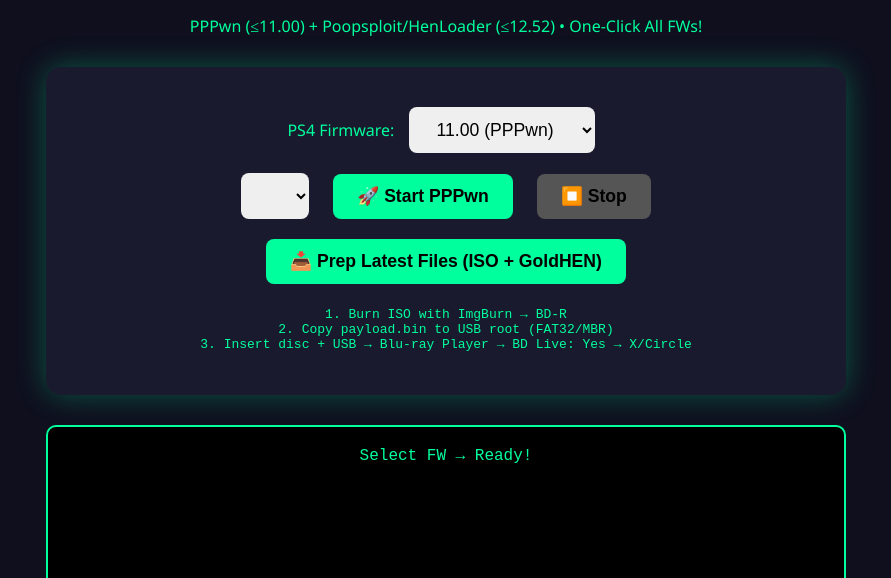
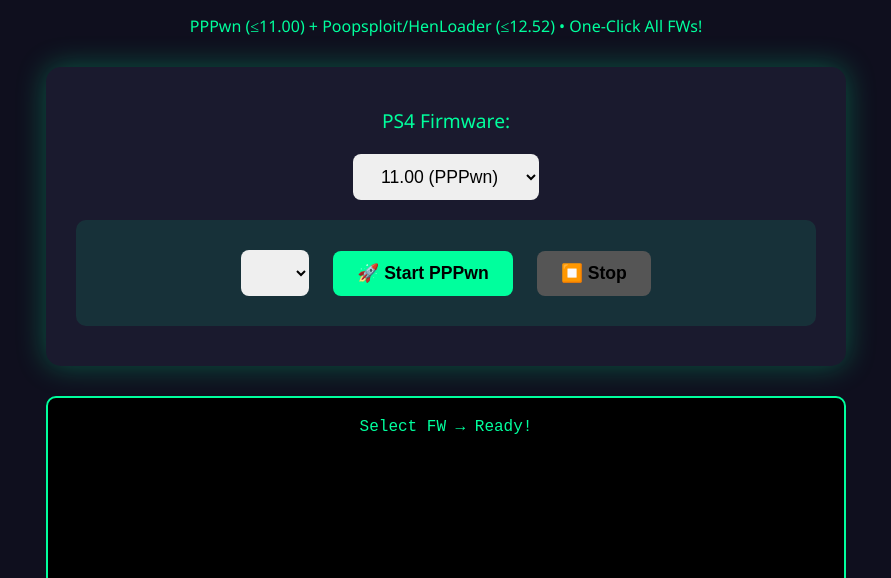
Before and after one commit to willysthecreator/PPPwn-WebUI, a plain HTML site: page index.html in a window 1280 px wide. Shown: the part 222-800 px from the top of the page, without its empty margins (194-1085 px from the left). Drawn offline with Linux system fonts and the light colour scheme; no server answers.

Commit message:
v2.0 – New styling for AIO panels

```diff
--- a/style.css
+++ b/style.css
@@ -4,6 +4,11 @@ h1{font-family:'Orbitron',sans-serif;font-size:3.5rem;text-shadow:0 0 20px #00ff
 .container{max-width:800px;margin:0 auto}
 .card{background:#1a1a2e;padding:30px;border-radius:15px;margin:30px 0;box-shadow:0 0 30px rgba(0,255,157,.3)}
 select,button{padding:12px 24px;margin:10px;font-size:1.1rem;border:none;border-radius:8px}
-button{background:#00ff9d;color:#000;font-weight:bold;cursor:pointer}
+button{background:#00ff9d;color:#000;font-weight:bold;cursor:pointer;transition:box-shadow .3s}
+button:hover{box-shadow:0 0 15px #00ff9d}
 button:disabled{background:#555}
+.panel{padding:20px;background:rgba(0,255,157,.1);border-radius:10px;margin:10px 0}
+.hidden{display:none}
+label{font-size:1.2rem;display:block;margin:10px 0}
+#files a{display:inline-block;background:#00ff9d;color:#000;padding:10px 20px;margin:5px;text-decoration:none;border-radius:5px}
 #log{background:#000;color:#00ff9d;padding:20px;height:400px;overflow-y:auto;border:2px solid #00ff9d;border-radius:10px;margin-top:20px;font-family:Courier New}
```
